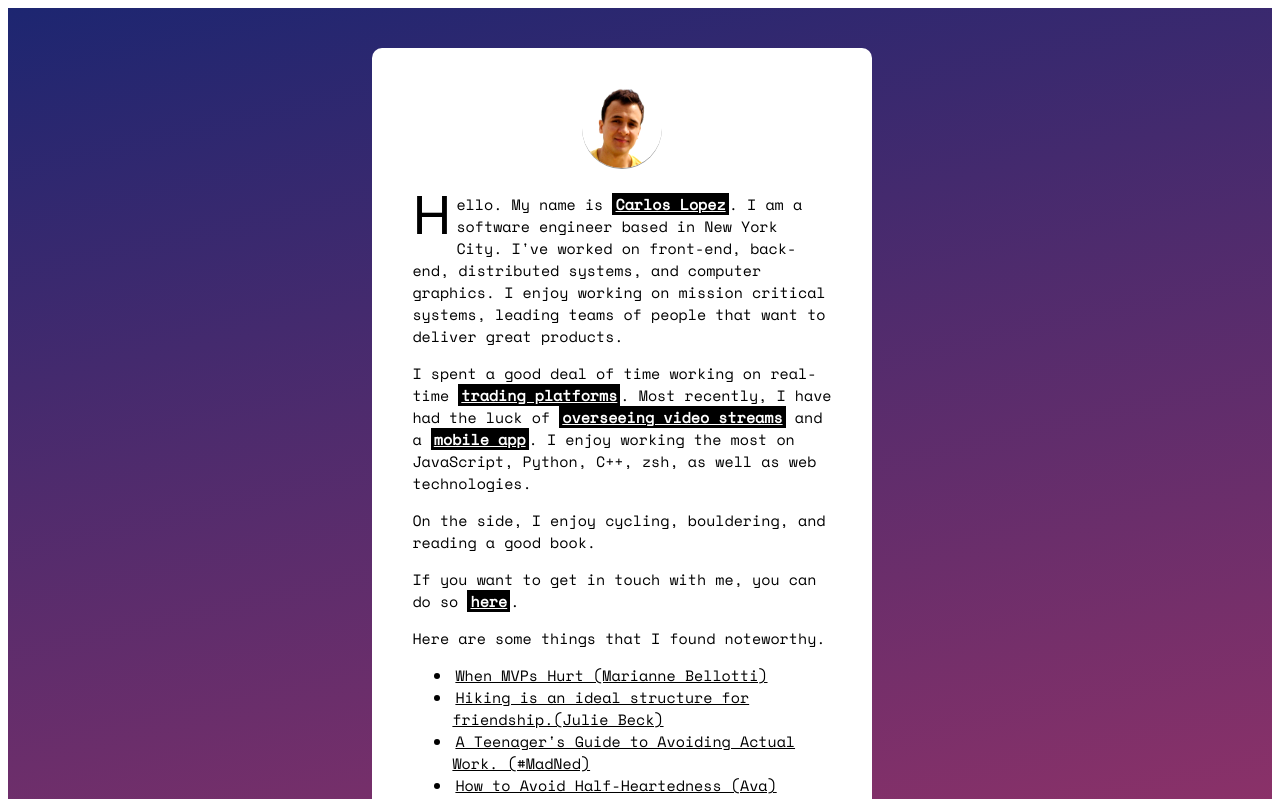
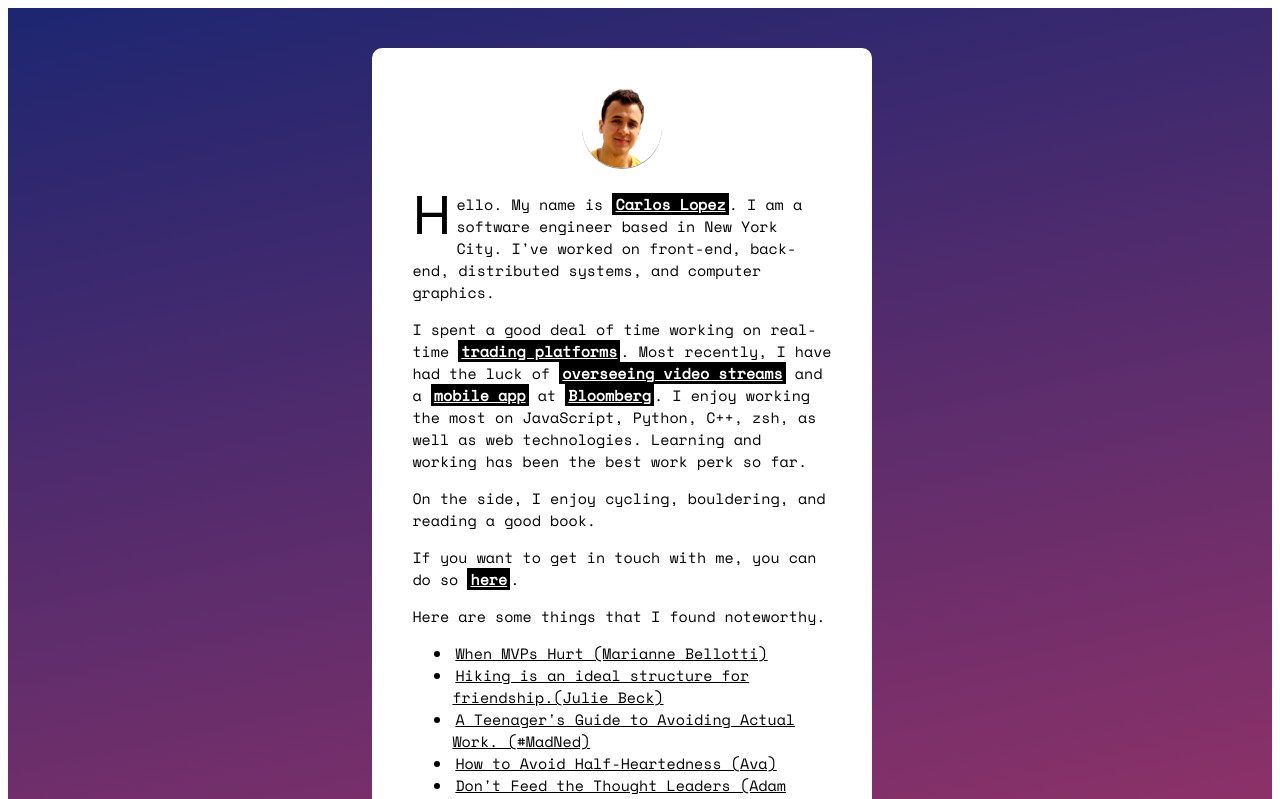
Before and after one commit to CarlosELopez/home, a plain HTML site: page index.html in a window 1280 px wide. Shown: the top 799 px of the page. Drawn offline with nearby package versions, Linux system fonts and the light colour scheme.

Commit message:
Adjust copy

```diff
--- a/index.html
+++ b/index.html
@@ -132,10 +132,9 @@
                 </div>
                 <div id="text-container">
                     <p id="first-p">Hello. My name is <a href="https://www.linkedin.com/in/carlos-lopez-nyc/">Carlos Lopez</a>. I am
-                        a software engineer based in New York City. I've worked on front-end, back-end, distributed systems, and computer graphics. I enjoy working on mission critical systems, leading teams of people that want to deliver
-                        great products.</p>
+                    a software engineer based in New York City. I've worked on front-end, back-end, distributed systems, and computer graphics.</p>
 
-                    <p>I spent a good deal of time working on real-time <a href="https://www.bloomberg.com/professional/product/execution-management-system/">trading platforms</a>. Most recently, I have had the luck of <a href="https://www.bloomberg.com/live">overseeing video streams</a> and a <a href="https://apps.apple.com/us/app/bloomberg-business-news/id281941097">mobile app</a>. I enjoy working the most on JavaScript, Python, C++, zsh, as well as web technologies.</p>
+                    <p>I spent a good deal of time working on real-time <a href="https://www.bloomberg.com/professional/product/execution-management-system/">trading platforms</a>. Most recently, I have had the luck of <a href="https://www.bloomberg.com/live">overseeing video streams</a> and a <a href="https://apps.apple.com/us/app/bloomberg-business-news/id281941097">mobile app</a> at <a href="https://www.bloomberg.com/">Bloomberg</a>. I enjoy working the most on JavaScript, Python, C++, zsh, as well as web technologies. Learning and working has been the best work perk so far.</p>
 
                     <p>On the side, I enjoy cycling, bouldering, and reading a good book.</p>
 
```
